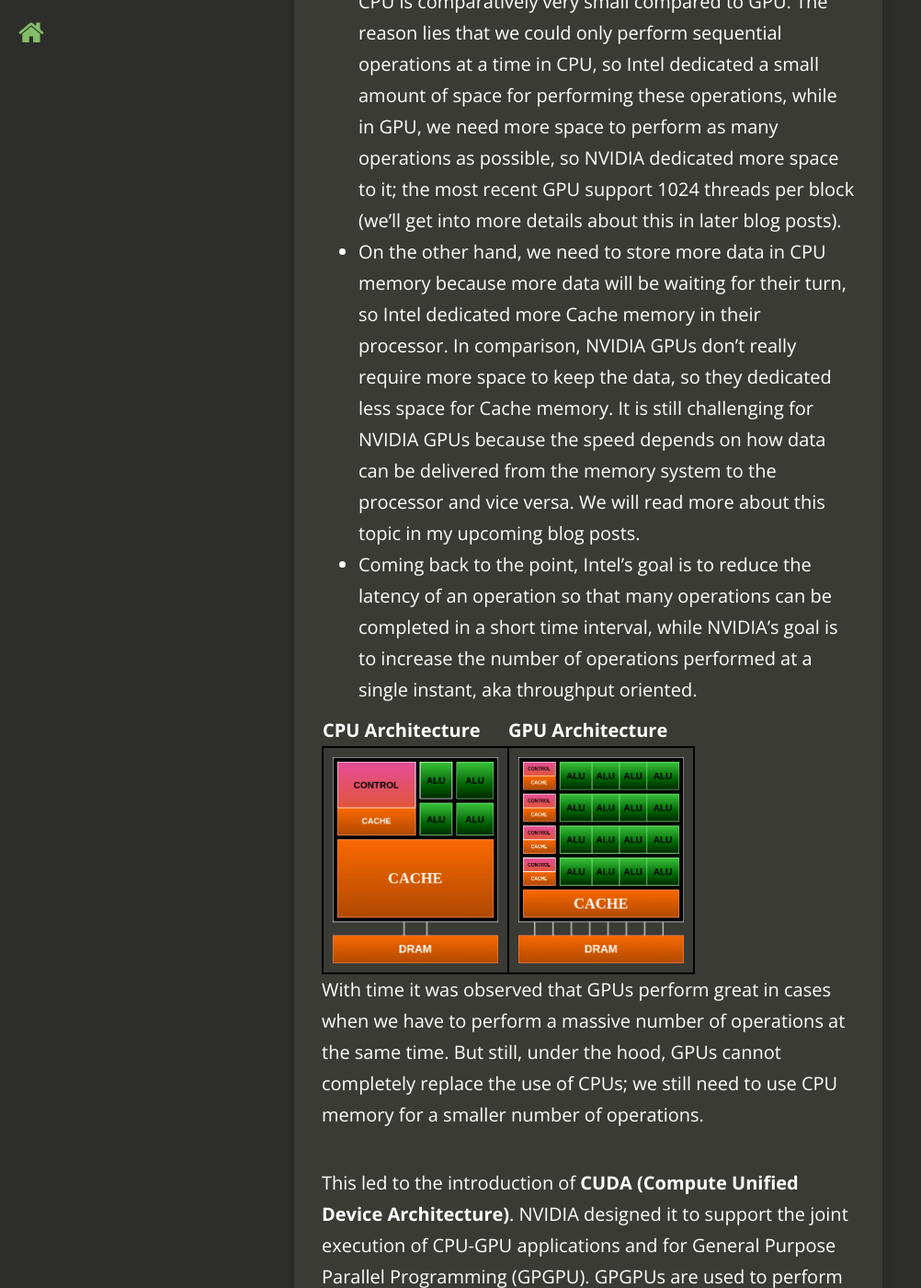
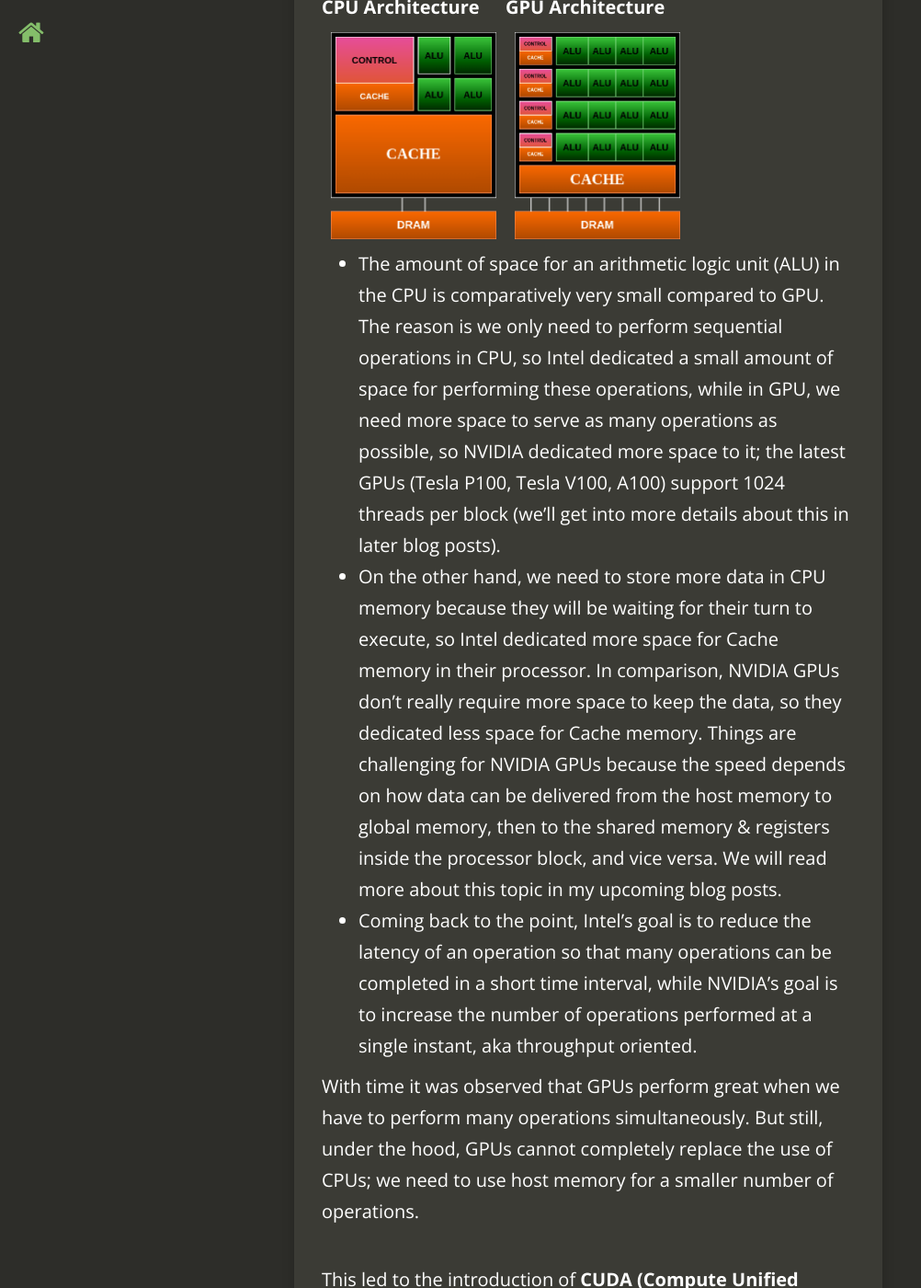
Before and after one commit to khushi-411/khushi-411.github.io, a Jekyll site: the page built from _posts/2023-08-11-gpu_intro.md, in a window 1280 px wide and 1400 px high, scrolled down 2475 px. Shown: the whole window at 92% size, without its empty margins (0-1002 px from the left). Built offline with Jekyll 4.4.1, drawn with Linux system fonts in a browser that asks for light colours; nearby versions of some CDN libraries; comment, search, counter and statistics services are not loaded; some of the changed text lies outside the part shown.

Commit message:
edit content and use <table> to display img

````diff
--- a/_posts/2023-08-11-gpu_intro.md
+++ b/_posts/2023-08-11-gpu_intro.md
@@ -51,7 +52,7 @@ processed in parallel; even if the previous instruction hasn't been completed,
 thousands of instructions can run parallelly. The support of the number of
 threads to run parallelly was increased generation after generation.
 The most recent NVIDIA arch can run 9.7 TFLOPS for FP64, 156 TFPOS for FP32,
-and 312 TFLOPS for FP16 datatypes, which is incredible results compared
+and 312 TFLOPS for FP16 datatypes, which are incredible results compared
 to multicore trajectories.
 
 #### Why is there such a large peak performance difference between multicore CPU and many-thread GPU?
@@ -60,34 +61,43 @@ selected to follow: the CPUs are designed to optimize the
 sequential code, while the GPUs are designed to perform a massive number
 of operations simultaneously. Please see the pictures below, which depict
 the fundamental architectural difference between the CPU and the GPU.
-- The amount of space for an arithmetic logic unit for the CPU is
-comparatively very small compared to GPU. The reason lies that we
-could only perform sequential operations at a time in CPU, so
+
+<table class="center">
+  <tr>
+    <th>CPU Architecture</th>
+    <th>GPU Architecture</th>
+  </tr>
+  <tr>
+    <th><img alt="CPU Architecture" src="/assets/CUDA/cpu_arch.png" width="200" ></th>
+    <th><img alt="GPU Architecture" src="/assets/CUDA/gpu_arch.png" width="200" ></th>
+  </tr>
+</table>
+
+- The amount of space for an arithmetic logic unit (ALU) in the CPU is
+comparatively very small compared to GPU. The reason is we
+only need to perform sequential operations in CPU, so
 Intel dedicated a small amount of space for performing these operations,
-while in GPU, we need more space to perform as many operations as possible,
-so NVIDIA dedicated more space to it; the most recent GPU support 1024
-threads per block (we'll get into more details about this in later blog posts).
+while in GPU, we need more space to serve as many operations as possible,
+so NVIDIA dedicated more space to it; the latest GPUs
+(Tesla P100, Tesla V100, A100) support 1024 threads per block
+(we'll get into more details about this in later blog posts).
 - On the other hand, we need to store more data in CPU memory because
-more data will be waiting for their turn, so Intel dedicated more Cache
+they will be waiting for their turn to execute, so Intel dedicated more space for Cache
 memory in their processor. In comparison, NVIDIA GPUs don't really require
 more space to keep the data, so they dedicated less space for Cache memory.
-It is still challenging for NVIDIA GPUs because the speed depends on how data
-can be delivered from the memory system to the processor and vice versa.
+Things are challenging for NVIDIA GPUs because the speed depends on
+how data can be delivered from the host memory to global memory,
+then to the shared memory & registers inside the processor block, and vice versa.
 We will read more about this topic in my upcoming blog posts.
 - Coming back to the point, Intel's goal is to reduce the latency of an
 operation so that many operations can be completed in a short time interval,
 while NVIDIA's goal is to increase the number of operations performed at a
 single instant, aka throughput oriented.
 
-|           CPU Architecture             |            GPU Architecture            |
-| -------------------------------------- | -------------------------------------- |
-| <img alt="CPU Architecture" src="/assets/CUDA/cpu_arch.png" width="200" > | <img alt="GPU Architecture" src="/assets/CUDA/gpu_arch.png" width="200" > |
-
-
-With time it was observed that GPUs perform great in cases when we have
-to perform a massive number of operations at the same time. But still,
-under the hood, GPUs cannot completely replace the use of CPUs; we still
-need to use CPU memory for a smaller number of operations.
+With time it was observed that GPUs perform great when we have
+to perform many operations simultaneously. But still, under the hood,
+GPUs cannot completely replace the use of CPUs; we need to use
+host memory for a smaller number of operations.
 
 This led to the introduction of **CUDA (Compute Unified Device Architecture)**.
 NVIDIA designed it to support the joint execution of CPU-GPU applications
@@ -108,11 +118,12 @@ Let's hop into some important considerations we need to have if we want to write
 6. eventually, transferring the data back to the host processor with an API function call
 
 ### Let's try some CUDA and Vectorized Code Examples
-Here's an example of vector addition in CUDA GPUs. We made a call via a
-host memory (`vecAdd`) to a global function (a function that can be
-written and read from both host and device); here, a kernel function,
-`vecAddKernel`, specifies that all threads should execute it, each on the
-different part of data. In GPUs, a single program split across multiple data, aka SPMD.
+Here's an example of vector addition in NVIDIA GPUs using CUDA. We created a
+function in host memory (`vecAdd`) that calls `vecAddKernel` initiated
+in the global memory (memory that can be written and read from both
+host and device, basically, it's an entry point to every device code).
+Kernel functions specify all threads should execute on different parts of data.
+It shows a single program is splitting across multiple data in GPUs, aka SPMD.
 ```cu
 #include <iostream>
 
@@ -177,7 +188,10 @@ some of their types are AVX1, AVX2, AVX512, etc. We'll use AVX128 in our example
 In CPUs, each instruction processes multiple data, aka SIMD, these use
 vectorization techniques, and AVX are modern ways to implement vectorization
 in CPUs. Note that each intrinsic operation is placed in a
-register—more info on [Intel's blog](https://www.intel.com/content/www/us/en/docs/cpp-compiler/developer-guide-reference/2021-8/arithmetic-intrinsics-001.html).
+register—for more info, check on
+[Intel's blog on Intrinsics](https://www.intel.com/content/www/us/en/docs/intrinsics-guide/index.html).
+In the code below, `_mm_set_ps()`, `_mm_add_ps`, and `_mm_store_ps`
+are built-in variables to which the compiler maps directly to vector instructions.
 ```cpp
 #include <emmintrin.h>  // to include Intel's SSE2 intrinsics
 #include <iostream>
````
Also changed, not shown: other parts of _posts/2023-08-11-gpu_intro.md (+2 -1 lines).
